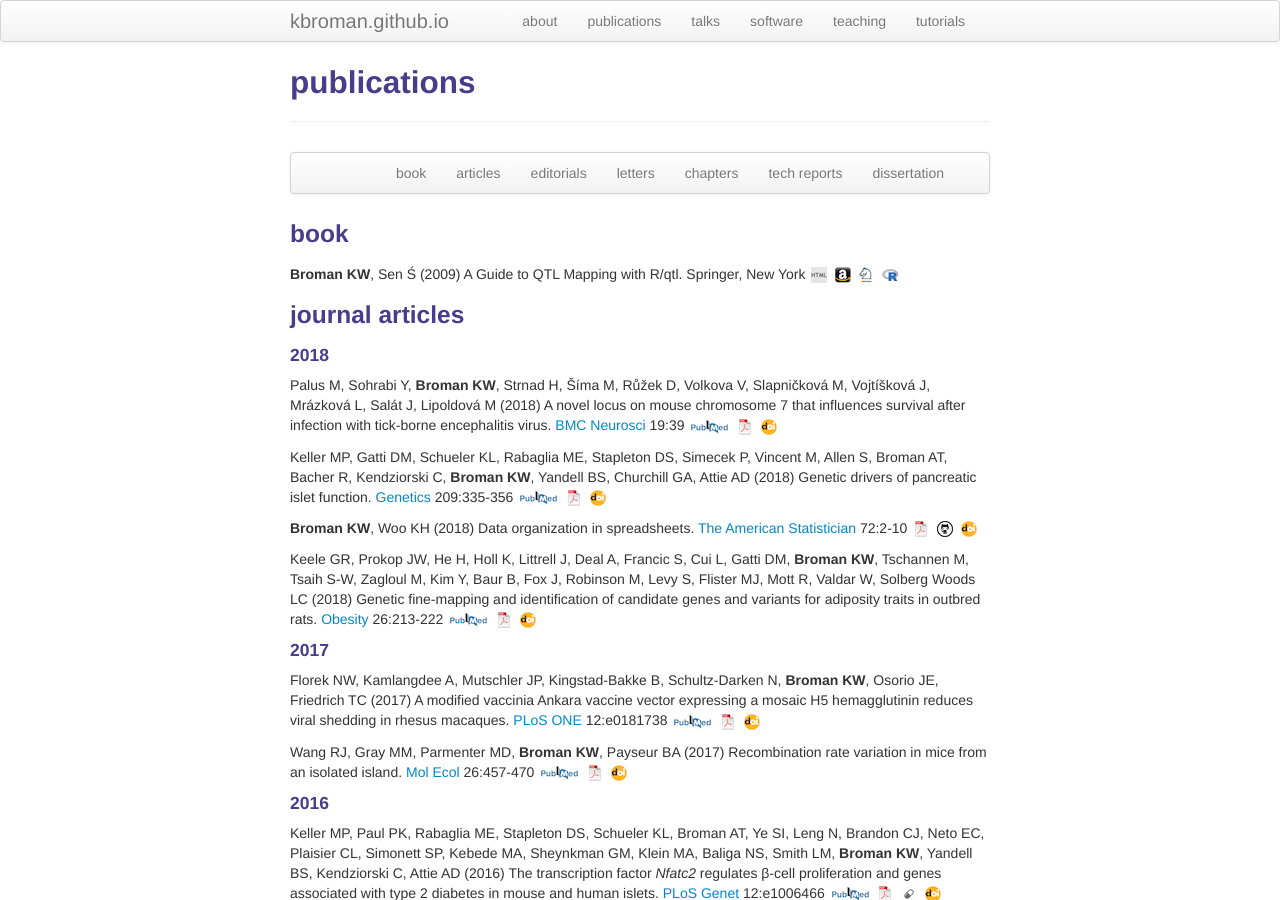
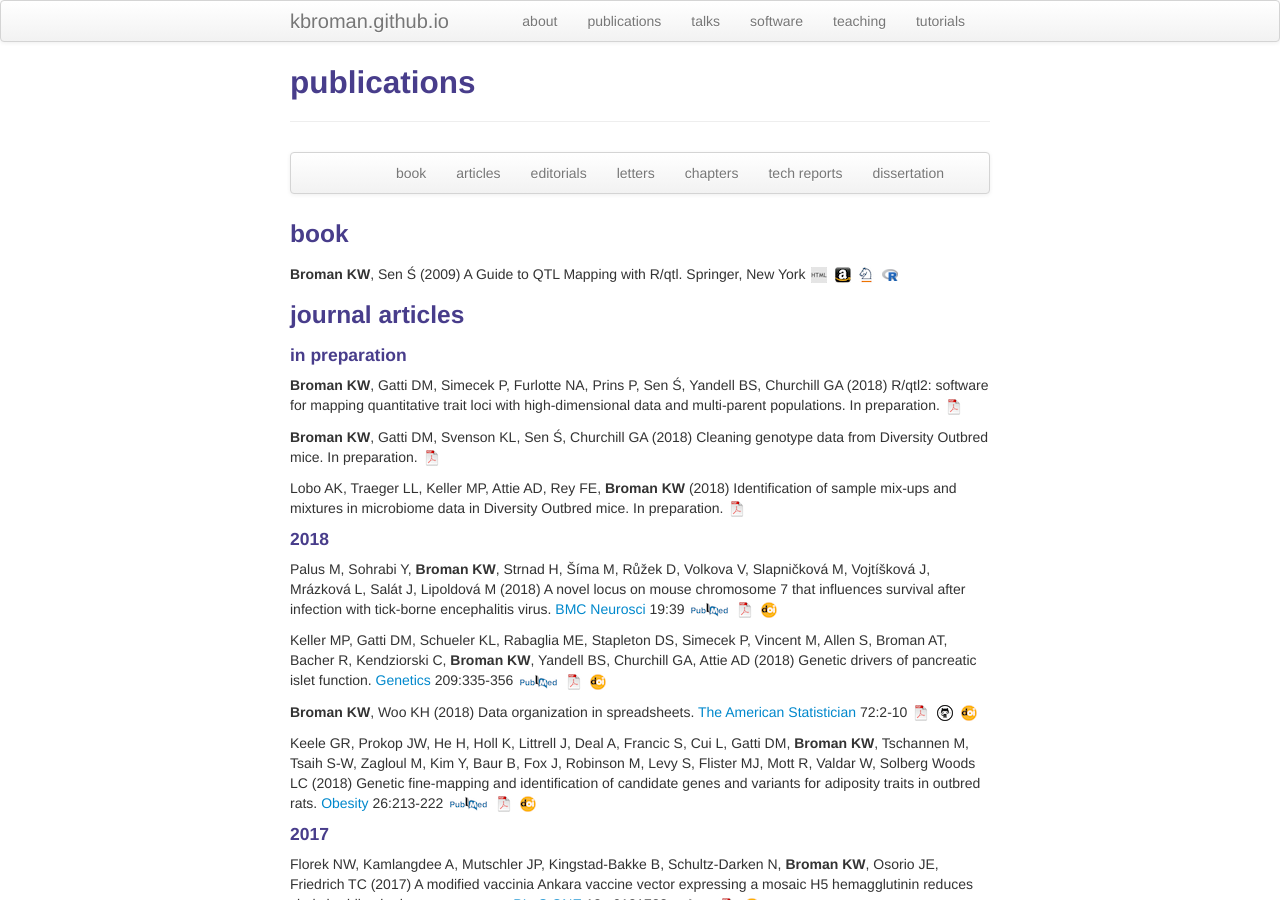
Before and after one commit to kbroman/kbroman.github.io, a Jekyll site: the page built from pages/pubs.md, in a window 1280 px wide and 900 px high. Built offline with Jekyll 4.4.1, drawn with Linux system fonts in a browser that asks for light colours.

Commit message:
Add 3 "in prep" papers to pages/pubs

```diff
--- a/pages/pubs.md
+++ b/pages/pubs.md
@@ -28,6 +28,23 @@ description: Karl Broman's publications
 [![R/qtl](icons16/R-icon.png)](http://www.rqtl.org)
 
 ### <a name="articles"></a>journal articles
+
+#### in preparation
+
+**Broman KW**, Gatti DM, Simecek P, Furlotte NA, Prins P, Sen &#346;,
+Yandell BS, Churchill GA (2018)
+R/qtl2: software for mapping quantitative trait loci with
+high-dimensional data and multi-parent populations. In preparation.
+[![pdf](icons16/pdf-icon.png)](https://www.biostat.wisc.edu/~kbroman/publications/rqtl2_paper.pdf)
+
+**Broman KW**, Gatti DM, Svenson KL, Sen &#346;, Churchill GA (2018)
+Cleaning genotype data from Diversity Outbred mice. In preparation.
+[![pdf](icons16/pdf-icon.png)](https://www.biostat.wisc.edu/~kbroman/publications/mpp_diag.pdf)
+
+Lobo AK, Traeger LL, Keller MP, Attie AD, Rey FE, **Broman KW** (2018)
+Identification of sample mix-ups and mixtures in microbiome data in
+Diversity Outbred mice. In preparation.
+[![pdf](icons16/pdf-icon.png)](https://www.biostat.wisc.edu/~kbroman/publications/mb_mixups.pdf)
 
 #### 2018
 
```
